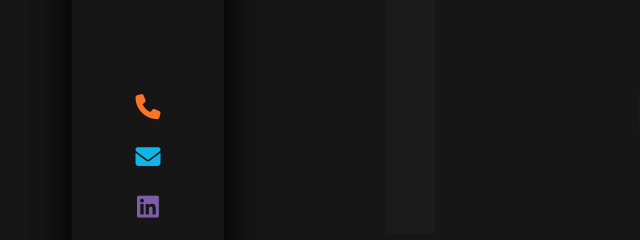
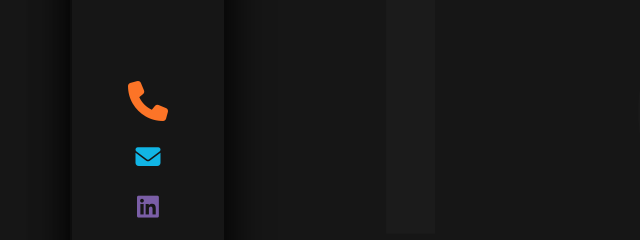
Before and after one commit to Tajvan/Portfolio, a plain HTML site: page index.html in a window 1280 px wide. In both pictures the pointer is over the icon 148 px from the left and 618 px from the top of the page. Shown: the part 511-751 px from the top of the page, 0-640 px from the left. Drawn offline with nearby package versions, Linux system fonts and the light colour scheme; a web font is replaced by a local one.

Commit message:
add hover

```diff
--- a/style.css
+++ b/style.css
@@ -34,7 +34,7 @@ p {
 }
 .contactbox {
   width: 152px;
-  height: 800px;
+  height: 750px;
   box-shadow: var(--shadow);
   background: #161616;
   margin-left: -10px;
@@ -87,6 +87,13 @@ li:hover {
 }
 .phone {
   color: #fc7427;
+}
+.phone:hover,
+.email:hover,
+.linkedin:hover {
+  font-size: 40px;
+  transition: font-size 500ms ease-in-out;
+  cursor: pointer;
 }
 .email {
   color: #11b5e5;
```
